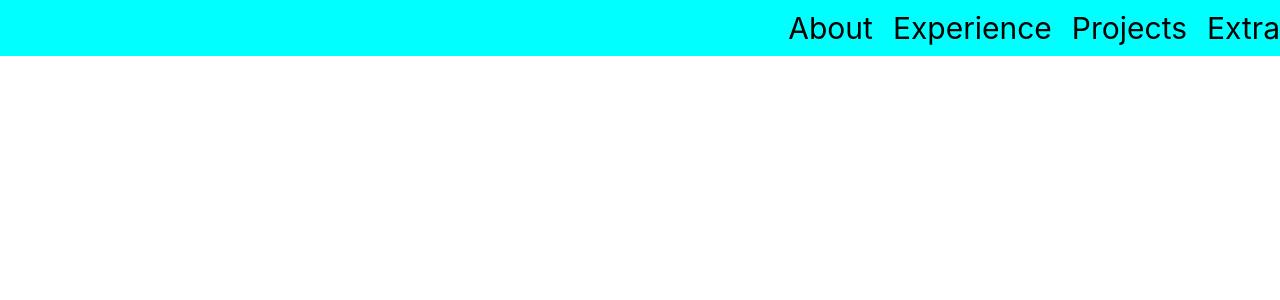
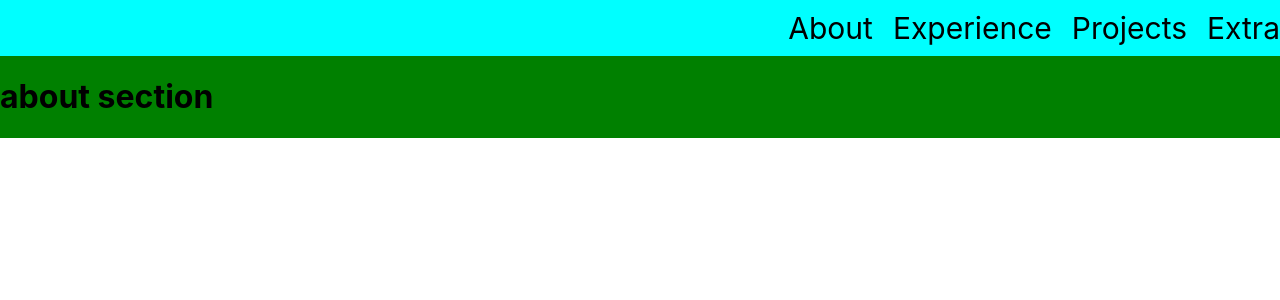
Before and after one commit to ruspatel/ruspatel.github.io, a React (Create React App) app: page / in a window 1280 px wide. Shown: the top 300 px of the page. Built offline with nearby package versions, Linux system fonts and the light colour scheme.

Commit message:
adding more components

```diff
--- a/src/App.js
+++ b/src/App.js
@@ -1,13 +1,23 @@
 import React from 'react';
+import styled from 'styled-components';
 import './App.css';
 import Navbar from './Components/Navbar.js';
+import About from './Components/About.js';
+
 
 function App() {
   return (
-    <div>
+    <MainBox>
       <Navbar/>
-    </div>
+      <About/>
+    </MainBox>
   );
 }
 
+const MainBox = styled.div`
+  width: 100%;
+  // position: relative;
+  display: flex;
+  flex-direction: column;
+`;
 export default App;
--- /dev/null
+++ b/src/Components/About.js
@@ -0,0 +1,20 @@
+import styled from 'styled-components';
+import React from 'react';
+
+
+const About = () => {
+
+    return(
+        <AboutBox>
+            <h1>about section</h1>
+        </AboutBox>
+    );
+}
+
+const AboutBox = styled.div`
+    background-color: green;
+    // margin-top: 10px;
+
+`;
+
+export default About;
--- a/src/Components/Navbar.js
+++ b/src/Components/Navbar.js
@@ -22,7 +22,7 @@ const StyledNavBar = styled.div`
     justify-content: flex-end;
     margin-top: 0px;
     background-color: cyan;
-    position:fixed;
+    // position:fixed;
     width: 100%;
 `;
 
```
Also changed, not shown: src/Components/Experience.js (added).
